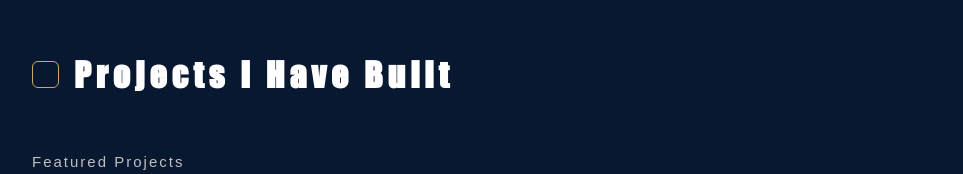
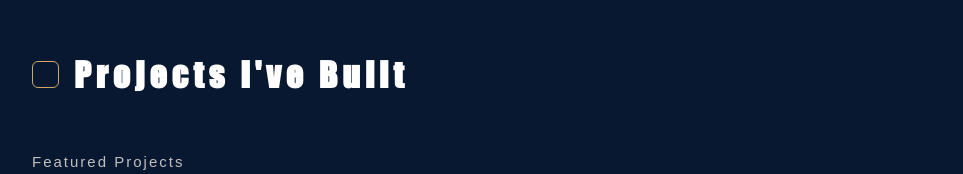
Before and after one commit to hannerobben/hannerobben.github.io, a plain HTML site: page index.html in a window 1280 px wide. Shown: the part 2967-3141 px from the top of the page, without its empty margins (168-1131 px from the left). Drawn offline with nearby package versions, Linux system fonts and the light colour scheme.

Commit message:
Update index.html

```diff
--- a/index.html
+++ b/index.html
@@ -173,7 +173,7 @@
                     <div id="anchorprojects"></div>
                     <div class="panelcontainer">
 
-                        <h2><span></span>Projects I Have Built</h2>
+                        <h2><span></span>Projects I've Built</h2>
 
                         <h4>Featured Projects</h4>
 
```
